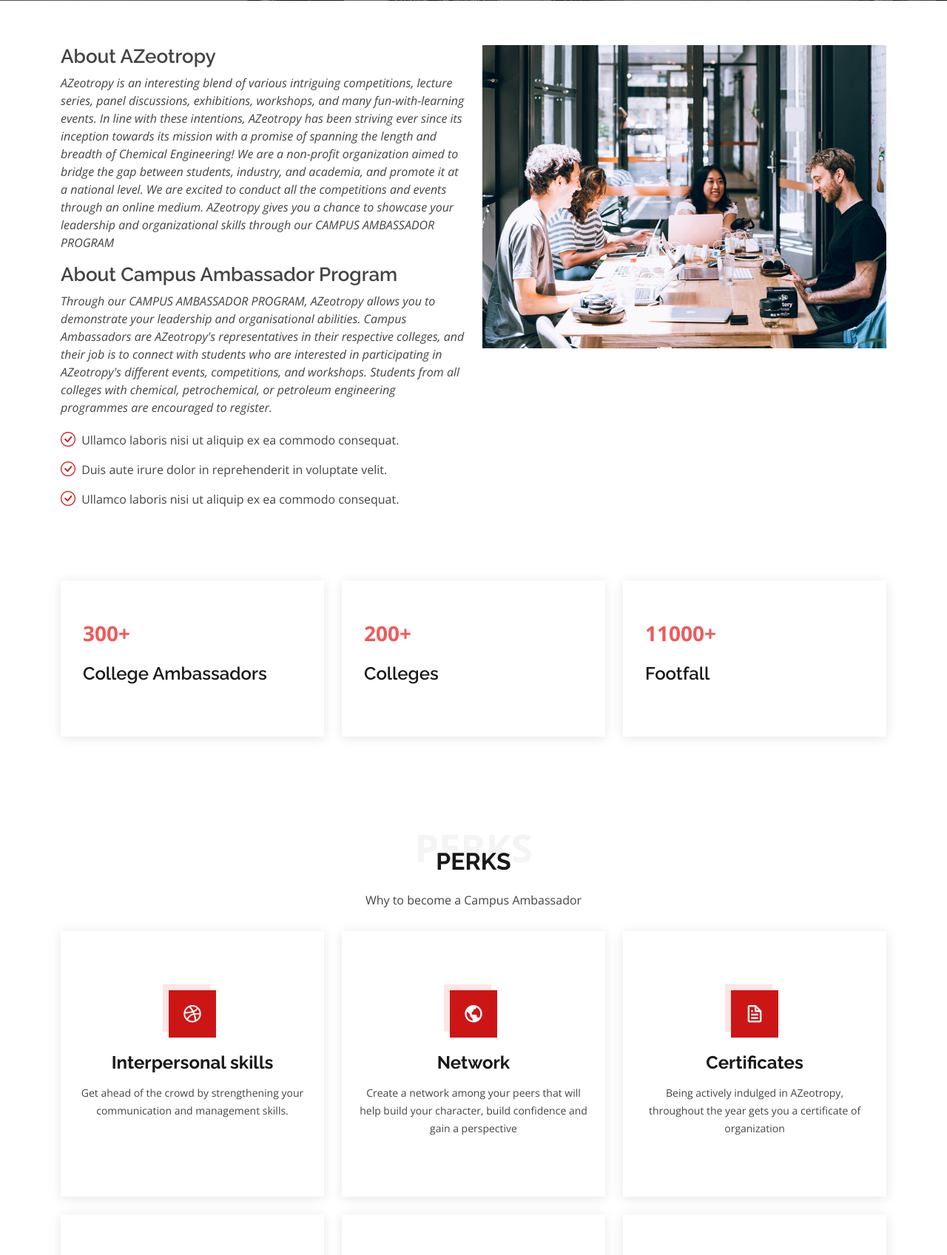
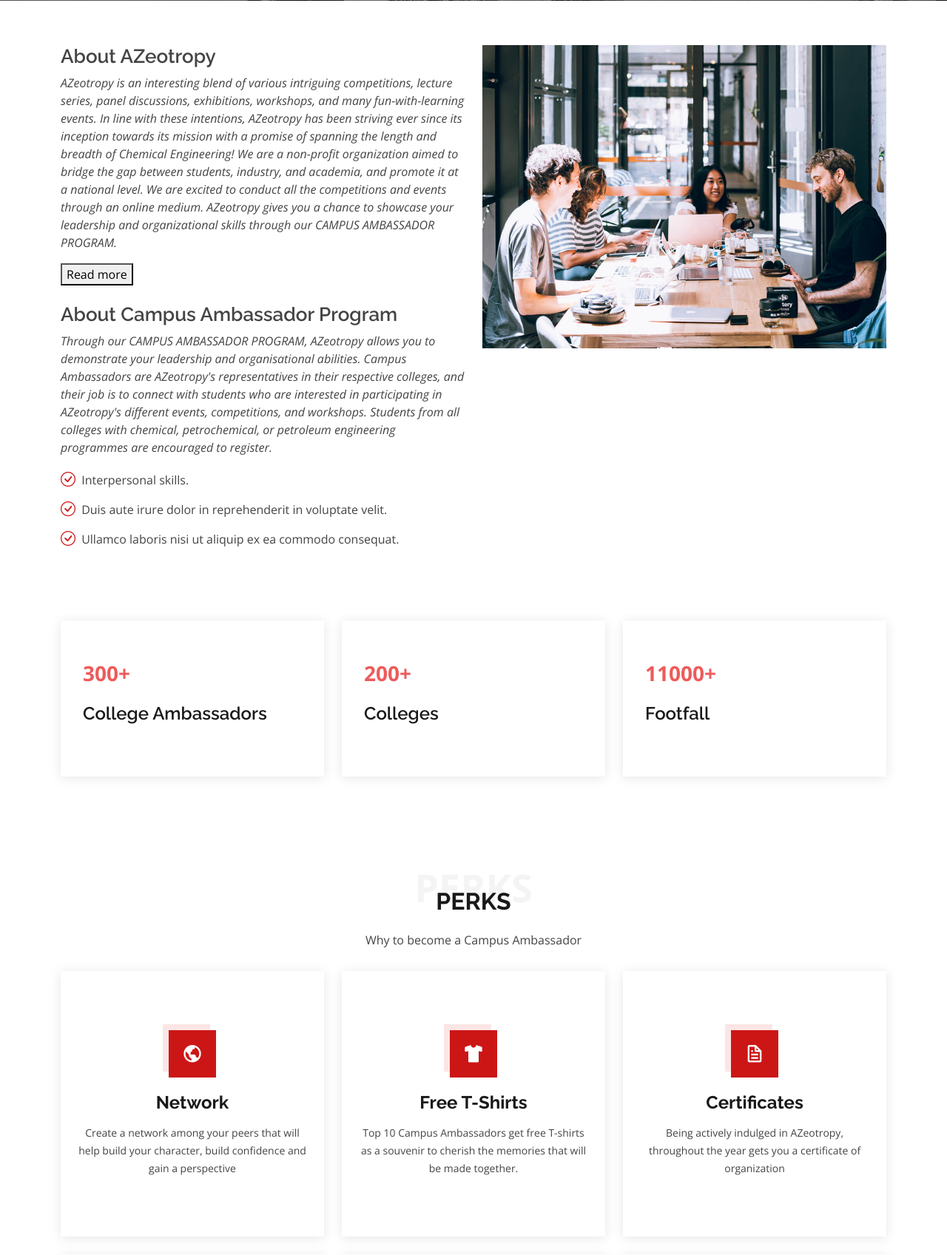
Before and after one commit to deepaktho/azeotropy_website, a Django app: page / in a window 1280 px wide. Shown: the part 799-2496 px from the top of the page at 74% size. Run offline with Django 3.2, Linux system fonts and the light colour scheme; some libraries are stand-ins or nearby versions.

Commit message:
Update index.html

```diff
--- a/backend/azweb/Template/index.html
+++ b/backend/azweb/Template/index.html
@@ -113,8 +113,11 @@
           <div class="col-lg-6 pt-4 pt-lg-0 order-2 order-lg-1 content" data-aos="fade-right">
             <h3>About AZeotropy</h3>
             <p class="fst-italic">
-            AZeotropy is an interesting blend of various intriguing competitions, lecture series, panel discussions, exhibitions, workshops, and many fun-with-learning events. In line with these intentions, AZeotropy has been striving ever since its inception towards its mission with a promise of spanning the length and breadth of Chemical Engineering! We are a non-profit organization aimed to bridge the gap between students, industry, and academia, and promote it at a national level. We are excited to conduct all the competitions and events through an online medium. AZeotropy gives you a chance to showcase your leadership and organizational skills through our CAMPUS AMBASSADOR PROGRAM
-             </p>
+              AZeotropy is an interesting blend of various intriguing competitions, lecture series, panel discussions, exhibitions, workshops, and many fun-with-learning events.
+             <span id="dots"></span><span id="more">In line with these intentions, AZeotropy has been striving ever since its inception towards its mission with a promise of spanning the length and breadth of Chemical Engineering! We are a non-profit organization aimed to bridge the gap between students, industry, and academia, and promote it at a national level. We are excited to conduct all the competitions and events through an online medium.
+                AZeotropy gives you a chance to showcase your leadership and organizational skills through our CAMPUS AMBASSADOR PROGRAM.</span></p>
+<button onclick="myFunction()" id="myBtn">Read more</button>
+<br> <br>
             <h3>About Campus Ambassador Program</h3>
             <p class="fst-italic">
 
@@ -122,7 +125,7 @@
 
             </p>
             <ul>
-              <li><i class="bi bi-check-circle"></i> Ullamco laboris nisi ut aliquip ex ea commodo consequat.</li>
+              <li><i class="bi bi-check-circle"></i>  Interpersonal skills.</li>
               <li><i class="bi bi-check-circle"></i> Duis aute irure dolor in reprehenderit in voluptate velit.</li>
               <li><i class="bi bi-check-circle"></i> Ullamco laboris nisi ut aliquip ex ea commodo consequat.</li>
             </ul>
@@ -217,17 +220,17 @@
         <div class="row">
           <div class="col-lg-4 col-md-6 d-flex align-items-stretch" data-aos="fade-up">
             <div class="icon-box">
-              <div class="icon"><i class="bx bxl-dribbble"></i></div>
-              <h4><a href="">Interpersonal skills</a></h4>
-              <p>Get ahead of the crowd by strengthening your communication and management skills.</p>
+              <div class="icon"><i class="bx bx-world"></i></div>
+              <h4><a href="">Network</a></h4>
+              <p>Create a network among your peers that will help build your character, build confidence and gain a perspective </p>
             </div>
           </div>
 
           <div class="col-lg-4 col-md-6 d-flex align-items-stretch mt-4 mt-md-0" data-aos="fade-up" data-aos-delay="150">
             <div class="icon-box">
-              <div class="icon"><i class="bx bx-world"></i></div>
-              <h4><a href="">Network</a></h4>
-              <p>Create a network among your peers that will help build your character, build confidence and gain a perspective</p>
+              <div class="icon"><i class="bx bxs-t-shirt"></i></div>
+              <h4><a href="">Free T-Shirts</a></h4>
+              <p>Top 10 Campus Ambassadors get free T-shirts as a souvenir to cherish the memories that will be made together.</p>
             </div>
           </div>
 
@@ -984,6 +987,23 @@
     });
 });
 </script>
+<script>
+  function myFunction() {
+    var dots = document.getElementById("dots");
+    var moreText = document.getElementById("more");
+    var btnText = document.getElementById("myBtn");
+
+    if (dots.style.display === "none") {
+      dots.style.display = "inline";
+      btnText.innerHTML = "Read more";
+      moreText.style.display = "none";
+    } else {
+      dots.style.display = "none";
+      btnText.innerHTML = "Read less";
+      moreText.style.display = "inline";
+    }
+  }
+  </script>
   <script src="{% static 'assets/vendor/aos/aos.js' %}"></script>
   <script src="{% static 'assets/vendor/bootstrap/js/bootstrap.bundle.min.js' %}"></script>
   <script src="{% static 'assets/vendor/glightbox/js/glightbox.min.js' %}"></script>
```
